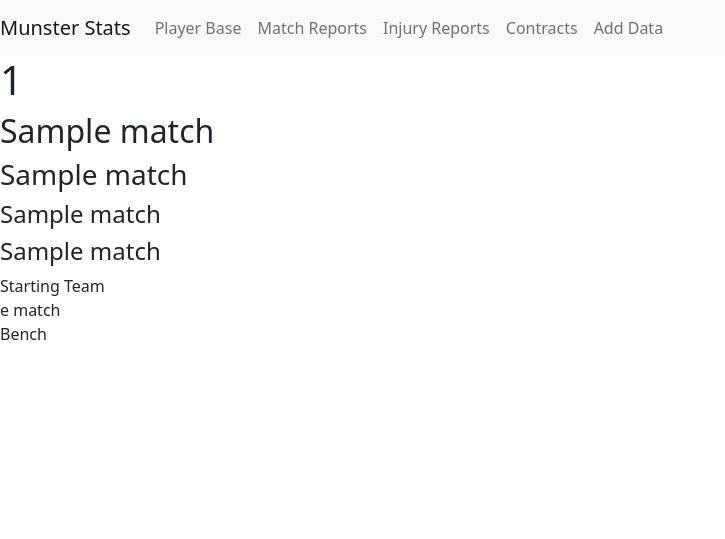
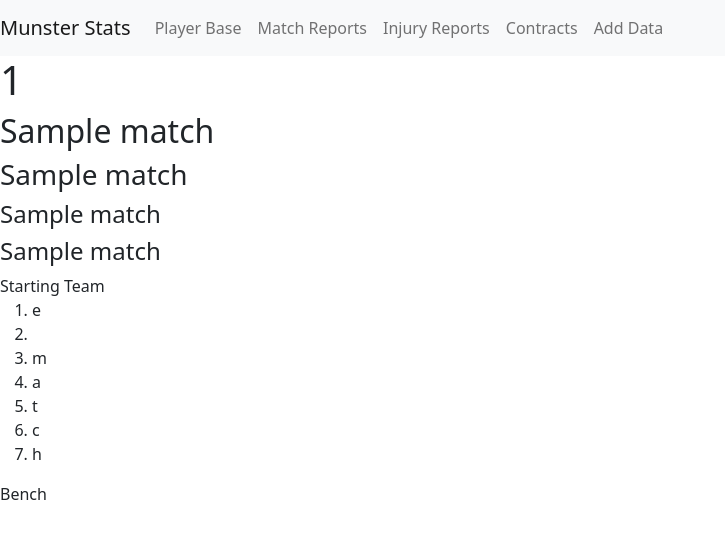
Before and after one commit to StephenJBall/final-project, a Flask app: template templates/matchreports.html in a window 1280 px wide. Shown: the top 539 px of the page, without its empty margins (0-725 px from the left). Run offline with Flask 3, Linux system fonts and the light colour scheme; the template is opened without the code that fills it: most values are stand-ins (such as "Sample title", 1, 10 or a date in 2020); some libraries are stand-ins or nearby versions.

Commit message:
Updated match reports list style

```diff
--- a/templates/matchreports.html
+++ b/templates/matchreports.html
@@ -13,11 +13,19 @@
         <h4>{{ match[4] }}</h4>
         <detail>
             <summary>Starting Team</summary>
-            {{ match[5:20] }}
+            <ol>
+            {% for player in match[5:20] %}
+            <li>{{ player }}</li>
+            {% endfor %}
+            </ol>
         </detail>
         <detail>
             <summary>Bench</summary>
-            {{ match[20:30] }}
+            <ol start="16">
+                {% for player in match[20:30] %}
+                <li>{{ player }}</li>
+                {% endfor %}
+            </ol>
         </detail>
     {% endfor %}
 {% endblock %}
```
